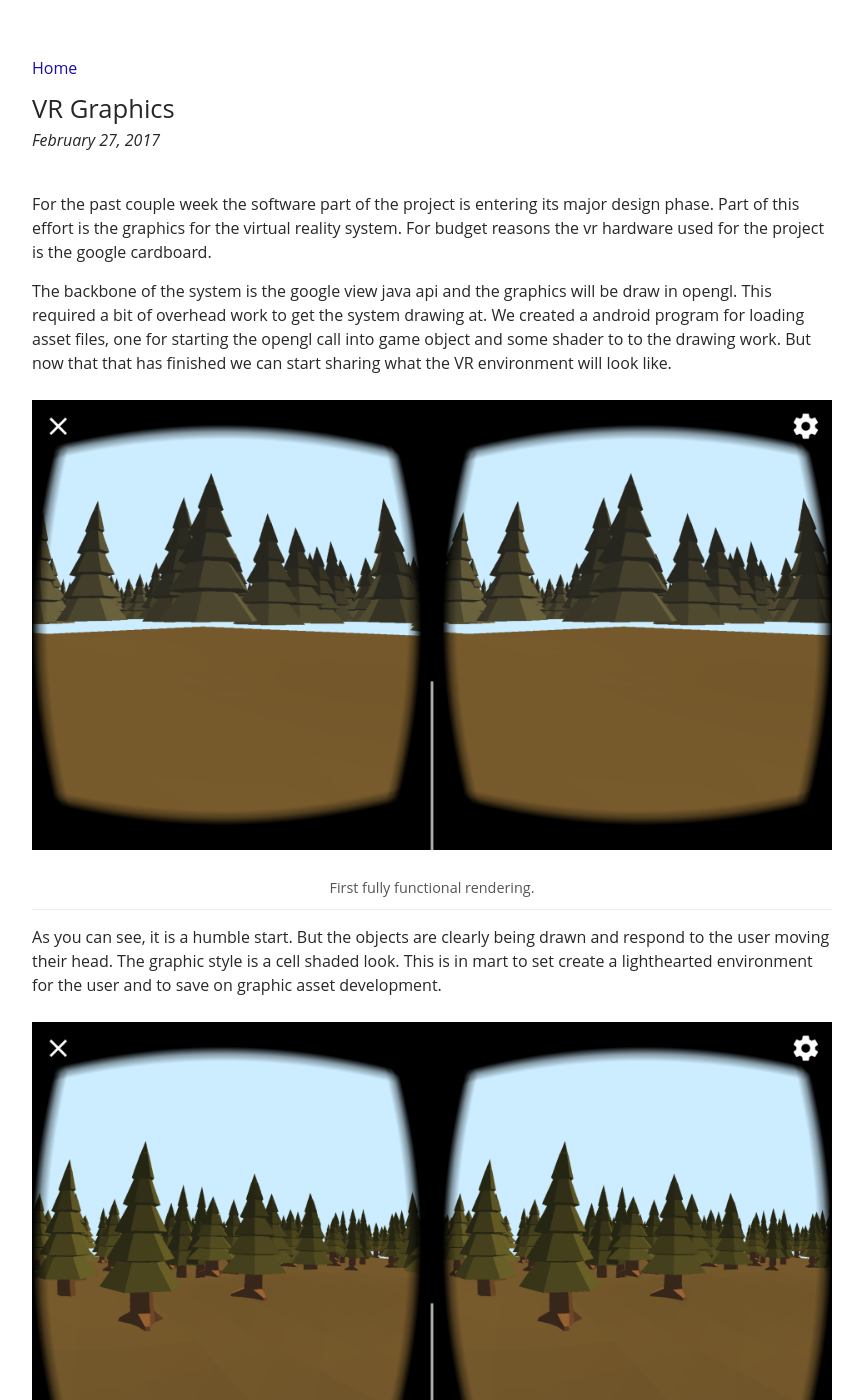
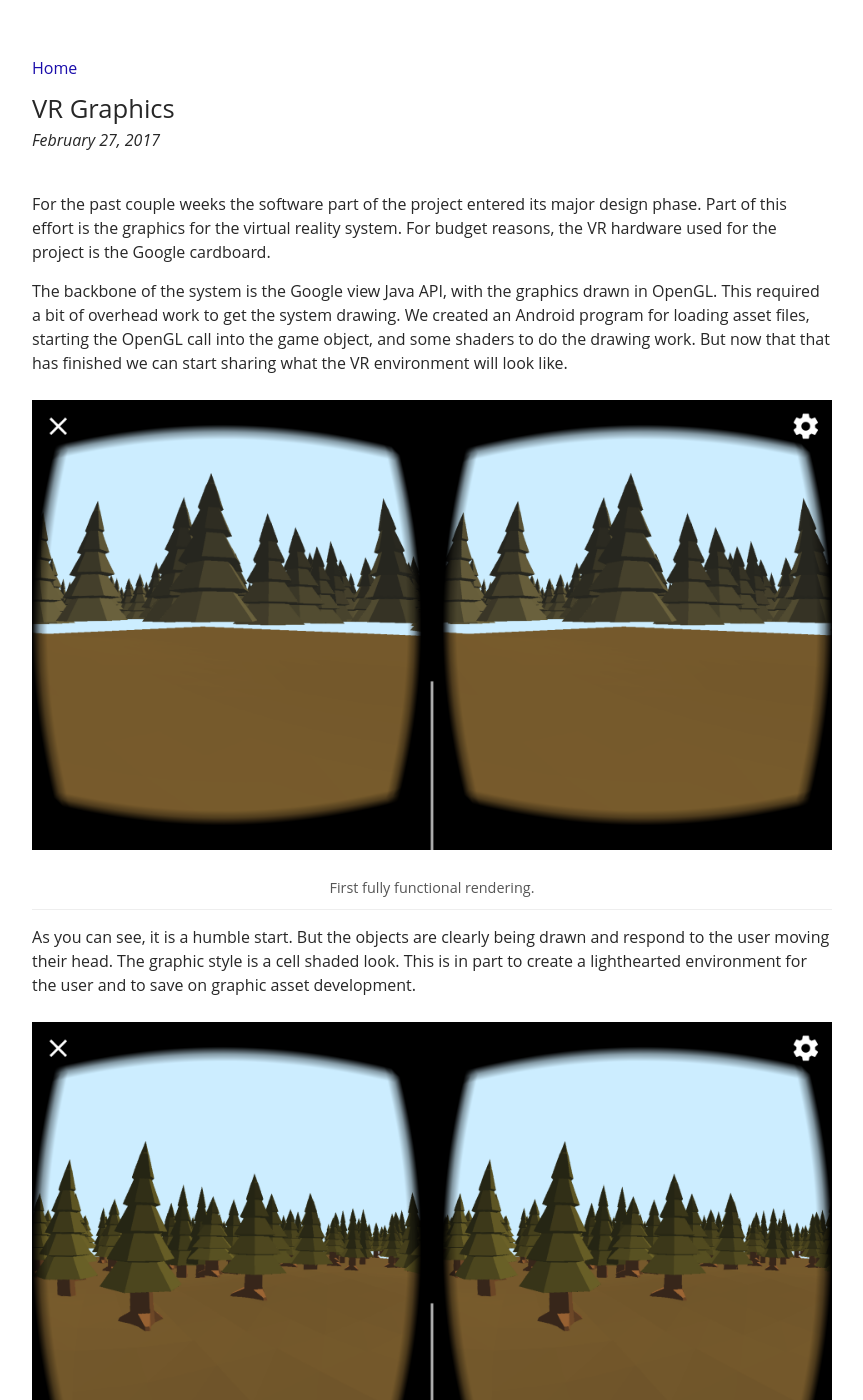
Before and after one commit to ApexHaptics/ApexHaptics.github.io, a Jekyll site: the page built from _posts/2017-02-27-graphics.markdown, in a window 1280 px wide and 1400 px high. Shown: the whole window, without its empty margins (208-1071 px from the left). Built offline with Jekyll 4.4.1, drawn with Linux system fonts in a browser that asks for light colours; some of the changed text lies outside the part shown.

Commit message:
Fixed a broken image in the last post, and edited the VR post.

```diff
--- a/_posts/2017-02-27-graphics.markdown
+++ b/_posts/2017-02-27-graphics.markdown
@@ -5,29 +5,28 @@ date:   2017-02-27 19:00 -0000
 categories: software update
 ---
 
-For the past couple week the software part of the project is entering its major design phase. Part of this effort is the graphics for the virtual reality system. For budget reasons the vr hardware used for the project is the google cardboard.
+For the past couple weeks the software part of the project entered its major design phase. Part of this effort is the graphics for the virtual reality system. For budget reasons, the VR hardware used for the project is the Google cardboard.
 
-The backbone of the system is the google view java api and the graphics will be draw in opengl. This required a bit of overhead work to get the system drawing at. We created a android program for loading asset files, one for starting the opengl call into game object and some shader to to the drawing work. But now that that has finished we can start sharing what the VR environment will look like.
+The backbone of the system is the Google view Java API, with the graphics drawn in OpenGL. This required a bit of overhead work to get the system drawing. We created an Android program for loading asset files, starting the OpenGL call into the game object, and some shaders to do the drawing work. But now that that has finished we can start sharing what the VR environment will look like.
 
 ![Development screenshot]({{ site.url }}/assets/image/gr1.png)
 <div class="caption">First fully functional rendering.</div>
 
-As you can see, it is a humble start. But the objects are clearly being drawn and respond to the user moving their head.
-The graphic style is a cell shaded look. This is in mart to set create a lighthearted environment for the user and to save on graphic asset development.
+As you can see, it is a humble start. But the objects are clearly being drawn and respond to the user moving their head. The graphic style is a cell shaded look. This is in part to create a lighthearted environment for the user and to save on graphic asset development.
 
 ![Development screenshot]({{ site.url }}/assets/image/gr2.png)
 <div class="caption">Looking a little more familiar.</div>
 
-Later, some of the assets get replaced will more complete versions and the lighting shaders get a much need update.
+Later, some of the assets are be replaced with more complete versions, and the lighting shaders get a much needed update.
 
 ![Development screenshot]({{ site.url }}/assets/image/gr3.png)
 <div class="caption">Outdoor lighting.</div>
 
-The simple shader is then replaced with a three part outdoor lighting shader. One light for the sun, sky and ground. However the sky itself looks a little off and the fog takes on a somewhat toxic yellow colour.
+The simple shader is then replaced with a three part outdoor lighting shader. One light for the sun, sky, and ground. However the sky itself looks a little off and the fog takes on a somewhat toxic yellow colour.
 
 ![Development screenshot]({{ site.url }}/assets/image/gr4.png)
 <div class="caption">The sky's the limit</div>
 
 This last update replaces the shy and fog. the fog is made more white and burns off to meet the sky and the sun is painted onto the sky. Notice the simulated diffraction on the of of the light around the sun.
 
-The graphics still need more game assets and the code to move them but the graphics code is advancing at an encouraging pace.
+The graphics still need more game assets and code to move, but things are advancing at an encouraging pace.
--- a/_posts/2017-03-07-putting-a-sticker-on-it.markdown
+++ b/_posts/2017-03-07-putting-a-sticker-on-it.markdown
@@ -19,7 +19,7 @@ On the top right, we have our 24V, 350W power supply. On the bottom left, there'
 
 Finally, from just under the fans, we have the Atmel board, the low-power board, and the high-power board. The low-power board has isolated amplifiers for the current sense, and opto-isolators to control the motor drivers. It uses USB power, which is completely isolated from the PSU output. The encoders and force sensor are connected to this board (circular connectors on the left). And the high-power board has the motor driver power connections and the current sense resistors.
 
-![Another angle]({{ site.url }}/assets/image/enclosure-opened.jpg)
+![Another angle]({{ site.url }}/assets/image/enclosure-open.jpg)
 <div class="caption">Pretty much a photoshoot at this point</div>
 
 At a different angle, we can see the encoder and motor connections. It was important that the connectors were circular, otherwise it becomes a lot more difficult to attach them to the enclosure.
```
